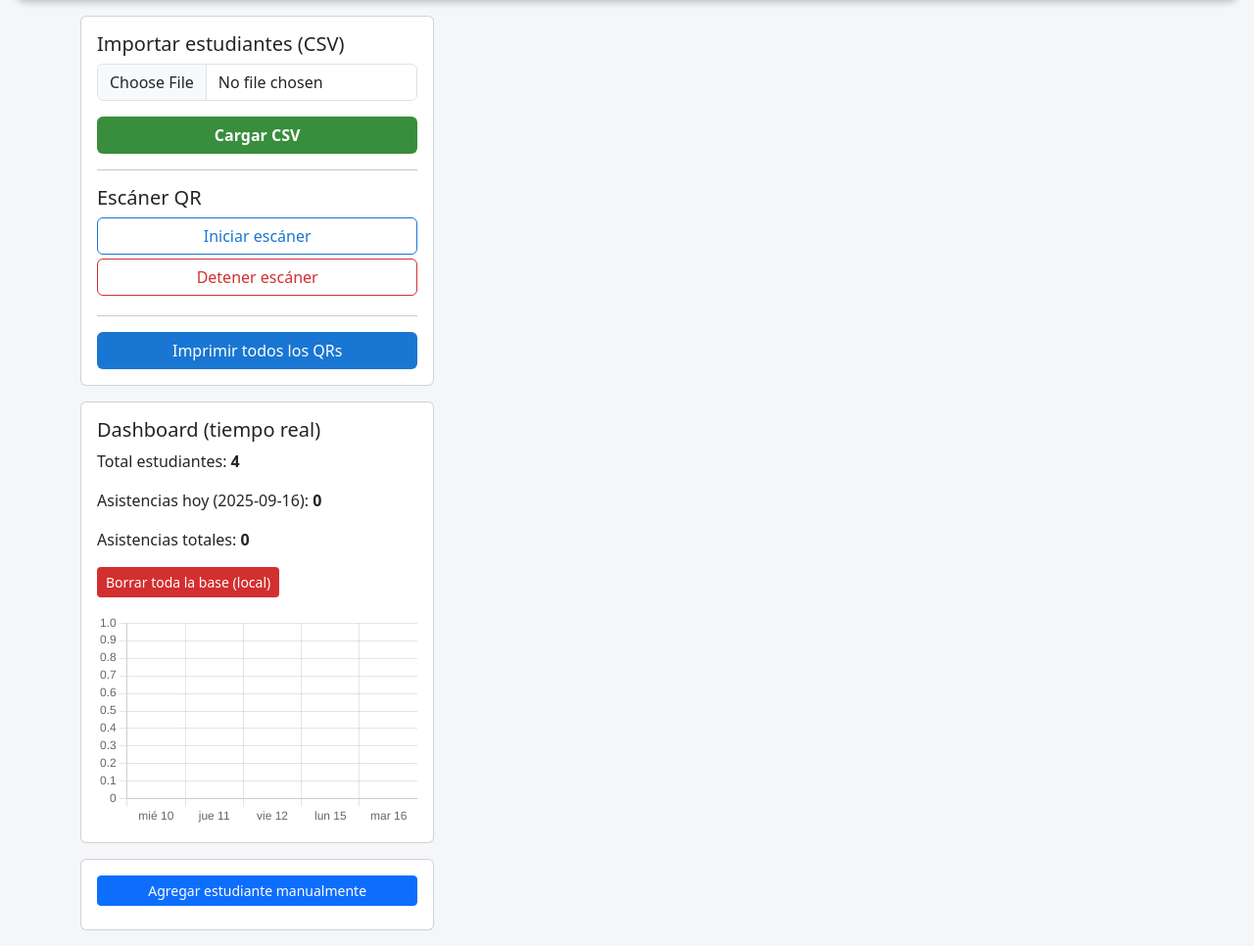
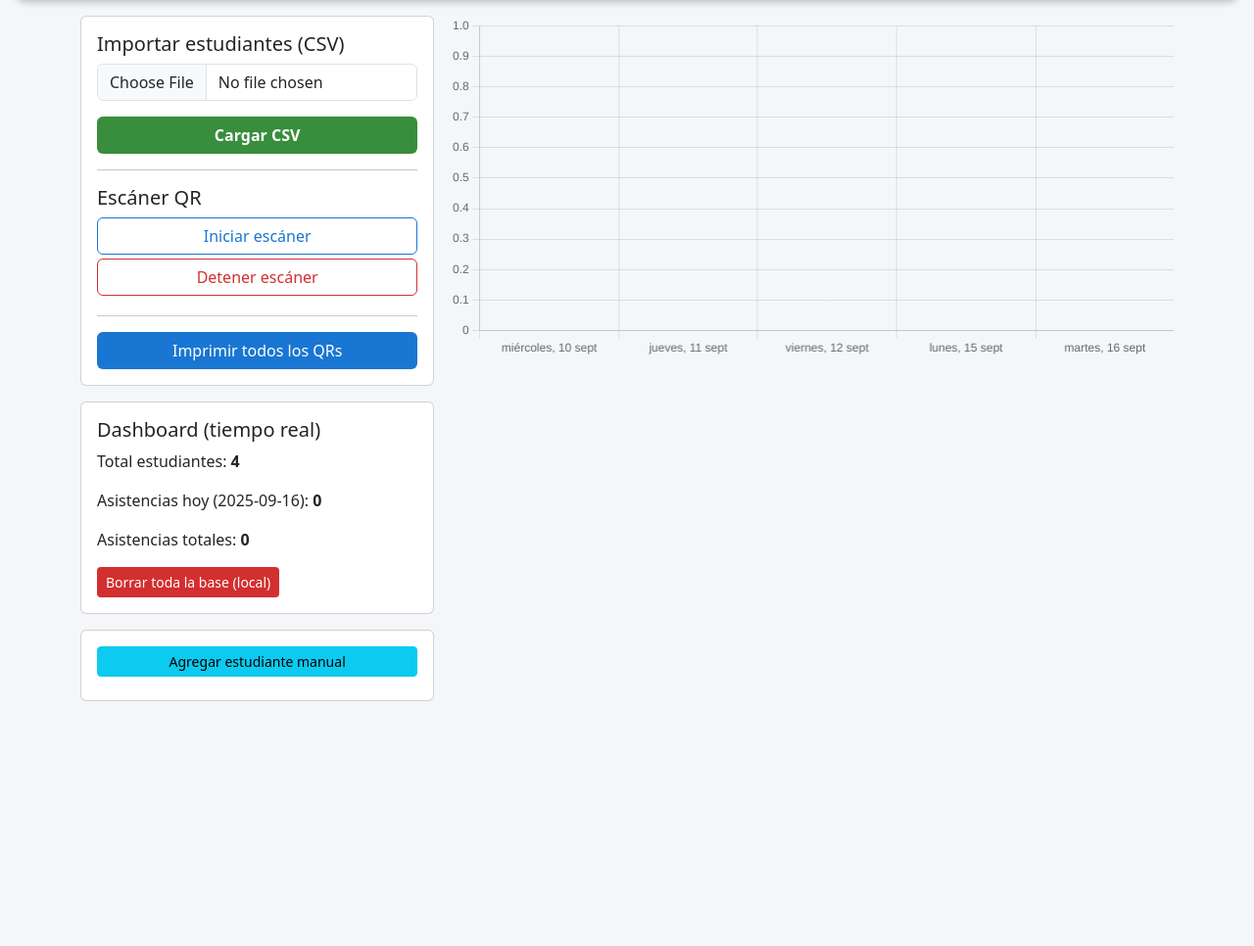
Before and after one commit to estudiantesbaldomero-coder/restauranteescolar, a plain HTML site: page index.html in a window 1280 px wide. Shown: the part 113-1079 px from the top of the page at 98% size. After the commit the page ends 845 px from the top, so only its background shows below. Drawn offline with nearby package versions, Linux system fonts and the light colour scheme.

Commit message:
Update index.html

```diff
--- a/index.html
+++ b/index.html
@@ -18,21 +18,33 @@
 
   <style>
     body { padding: 1rem; background:#f4f6f9; }
+
     header {
       display: flex; align-items: center; justify-content: center;
       background: linear-gradient(90deg, #d32f2f, #1976d2, #388e3c);
-      padding: 12px 20px; border-radius: 10px; margin-bottom: 1rem; color: white;
-      box-shadow: 0 3px 6px rgba(0,0,0,0.2);
+      padding: 12px 20px; border-radius: 10px; margin-bottom: 1rem;
+      color: white; box-shadow: 0 3px 6px rgba(0,0,0,0.2);
     }
     header img { height: 65px; margin-right: 15px; }
     header h2 { margin: 0; font-size: 1.4rem; }
     header h3 { margin: 0; font-size: 1rem; font-weight: normal; opacity: 0.9; }
+
     #video { width: 100%; aspect-ratio:1/1; object-fit: cover; border-radius:8px; }
+
     .flash { animation: flashAnim 0.4s; }
     @keyframes flashAnim { 0% { background-color: #ffff99; } 50% { background-color: #f4f6f9; } 100% { background-color: #f4f6f9; } }
-    @media print { body * { visibility: hidden; } #print-area, #print-area * { visibility: visible; } #print-area { position: absolute; left: 0; top: 0; width: 100%; display:flex; flex-wrap:wrap; padding:10px; box-sizing:border-box; } .label { width:32%; margin:1%; text-align:center; page-break-inside: avoid; display:flex; flex-direction:column; align-items:center; } .label-name { margin-top:5px; font-size:12px; text-align:center; } }
+
+    @media print {
+      body * { visibility: hidden; }
+      #print-area, #print-area * { visibility: visible; }
+      #print-area { position: absolute; left: 0; top: 0; width: 100%; display:flex; flex-wrap:wrap; padding:10px; box-sizing:border-box; }
+      .label { width:32%; margin:1%; text-align:center; page-break-inside: avoid; display:flex; flex-direction:column; align-items:center; }
+      .label-name { margin-top:5px; font-size:12px; text-align:center; }
+    }
+
     .label { border:2px dashed #1976d2; padding:6px; margin:6px; display:inline-flex; flex-direction:column; align-items:center; width:30%; border-radius:8px; background:white; }
     .label .label-name { margin-top:6px; font-size:13px; text-align:center; color:#d32f2f; font-weight:bold; }
+
     #importBtn { background-color:#388e3c; color:white; font-weight:bold; }
     #printAll { background-color:#1976d2; color:white; }
     #exportPDF { background-color:black; color:white; font-weight:bold; }
@@ -53,11 +65,8 @@
 
   <div class="container">
     <div class="row g-3">
-
-      <!-- LADO IZQUIERDO -->
       <div class="col-lg-4">
-
-        <!-- Carga CSV + Escáner + Filtros -->
+        <!-- CSV Import y Scanner -->
         <div class="card mb-3">
           <div class="card-body">
             <h5>Importar estudiantes (CSV)</h5>
@@ -70,6 +79,7 @@
               <button id="startScanner" class="btn w-100 mb-1">Iniciar escáner</button>
               <button id="stopScanner" class="btn w-100 mb-1">Detener escáner</button>
             </div>
+
             <div id="scanner-area" style="display:none;">
               <video id="video" autoplay playsinline></video>
               <canvas id="canvas" style="display:none;"></canvas>
@@ -83,6 +93,7 @@
               </div>
 
               <ul id="todayStudents" class="list-group list-group-flush mt-2"></ul>
+
               <button id="exportPDF" class="btn w-100 mt-2">Exportar PDF</button>
             </div>
             <hr/>
@@ -90,7 +101,7 @@
           </div>
         </div>
 
-        <!-- DASHBOARD -->
+        <!-- Dashboard -->
         <div class="card mb-3">
           <div class="card-body">
             <h5>Dashboard (tiempo real)</h5>
@@ -98,23 +109,20 @@
             <p>Asistencias hoy (<span id="todayDate"></span>): <strong id="attToday">0</strong></p>
             <p>Asistencias totales: <strong id="attTotal">0</strong></p>
             <button id="clearData" class="btn btn-sm">Borrar toda la base (local)</button>
-            <canvas id="attendanceChart" class="mt-3" height="200"></canvas>
           </div>
         </div>
 
-        <!-- BLOQUE AGREGAR ESTUDIANTE MANUAL -->
+        <!-- Manual Student -->
         <div class="card mt-3">
           <div class="card-body">
-            <button id="toggleManual" class="btn btn-sm btn-primary w-100 mb-2">
-              Agregar estudiante manualmente
-            </button>
+            <button id="toggleManual" class="btn btn-sm btn-info w-100 mb-2">Agregar estudiante manual</button>
             <div id="manualContainer" style="display:none;">
               <div class="mb-2">
-                <input id="manualName" type="text" class="form-control mb-1" placeholder="Nombre completo">
-                <input id="manualGrade" type="text" class="form-control mb-1" placeholder="Grado">
+                <input type="text" id="manualName" class="form-control mb-1" placeholder="Nombre completo">
+                <input type="text" id="manualGrade" class="form-control" placeholder="Grado">
+              </div>
               <button id="addStudentBtn" class="btn btn-success w-100 mb-2">Agregar estudiante</button>
-              </div>
-              <div id="manualQR" class="mb-2"></div>
+              <div id="manualQR" class="text-center mb-2" style="padding:10px;"></div>
               <button id="exportCSVBtn" class="btn btn-secondary w-100">Exportar CSV actualizado</button>
             </div>
           </div>
@@ -122,16 +130,16 @@
 
       </div>
 
-      <!-- LADO DERECHO -->
       <div class="col-lg-8">
+        <canvas id="attendanceChart" style="width:100%;max-height:350px;"></canvas>
         <div id="print-area" style="display:none;"></div>
       </div>
-
     </div>
   </div>
 
+  <!-- ================= SCRIPT ================= -->
   <script>
-  // ================== VARIABLES ==================
+    // ------------------ STORAGE ------------------
     const STORAGE_STUDENTS='rs_students_v1';
     const STORAGE_ATT='rs_attendance_v1';
     function readStudents(){ return JSON.parse(localStorage.getItem(STORAGE_STUDENTS)||'[]'); }
@@ -147,12 +155,11 @@
     document.getElementById('todayDate').textContent=todayKey();
     const gradeFilter=document.getElementById('gradeFilter');
 
-  // ================== CSV IMPORT ==================
+    // ---------------- CSV IMPORT ----------------
     document.getElementById('importBtn').addEventListener('click',()=>{
       const f=document.getElementById('csvFile').files[0];
       if(!f){ alert('Seleccione CSV'); return; }
-    Papa.parse(f,{ header:true, skipEmptyLines:true,
-      complete(results){
+      Papa.parse(f,{header:true, skipEmptyLines:true, complete(results){
         const arr=readStudents(); let added=0;
         for(const r of results.data){
           const name=(r.name||'').trim();
@@ -163,12 +170,11 @@
         }
         writeStudents(arr);
         alert(`Importación finalizada: ${added} estudiantes añadidos.`);
-        renderDashboard(); updateGradeFilter();
-      }
-    });
+        renderDashboard(); updateGradeFilter(); renderTodayList(); renderAttendanceChart();
+      }});
     });
 
-  // ================== ASISTENCIAS ==================
+    // ---------------- ATTENDANCE ----------------
     function registerAttendanceQR(name, grade){
       const students=readStudents();
       const student=students.find(s=>s.name===name&&s.grade===grade);
@@ -194,39 +200,30 @@
       const students=readStudents();
       const unique=[...new Set(students.map(s=>s.grade))].sort();
       gradeFilter.innerHTML='<option value="all">Todos los grados</option>';
-    unique.forEach(g=>{
-      const opt=document.createElement('option');
-      opt.value=g; opt.textContent=g;
-      gradeFilter.appendChild(opt);
-    });
+      unique.forEach(g=>{ const opt=document.createElement('option'); opt.value=g; opt.textContent=g; gradeFilter.appendChild(opt); });
     }
 
     function renderTodayList(){
-    const att=readAttendance();
-    const today=todayKey();
-    const ul=document.getElementById('todayStudents');
-    ul.innerHTML=''; if(att[today]){
+      const att=readAttendance(); const today=todayKey();
+      const ul=document.getElementById('todayStudents'); ul.innerHTML='';
+      if(att[today]){
         const students=readStudents(); let index=1;
         Object.keys(att[today]).forEach(id=>{
           const s=students.find(st=>st.id===id);
-        if(s&&(gradeFilter.value==="all" || gradeFilter.value===s.grade)){
-          const li=document.createElement('li');
-          li.className='list-group-item flash';
-          li.textContent=`${index}. ${s.name} - ${s.grade}`;
-          ul.appendChild(li); index++;
+          if(s&&(gradeFilter.value==="all"||gradeFilter.value===s.grade)){
+            const li=document.createElement('li'); li.className='list-group-item flash';
+            li.textContent=`${index}. ${s.name} - ${s.grade}`; ul.appendChild(li); index++;
             setTimeout(()=>li.classList.remove('flash'),400);
           }
         });
       }
     }
-
     gradeFilter.addEventListener('change',renderTodayList);
 
-  // ================== ESCÁNER ==================
+    // ---------------- SCANNER ----------------
     let videoStream=null, scanning=false;
     const video=document.getElementById('video');
-  const canvas=document.getElementById('canvas');
-  const ctx=canvas.getContext('2d');
+    const canvas=document.getElementById('canvas'); const ctx=canvas.getContext('2d');
     const scanStatus=document.getElementById('scanStatus');
 
     document.getElementById('startScanner').addEventListener('click',startScanner);
@@ -239,8 +236,7 @@
         try{ stream=await navigator.mediaDevices.getUserMedia({video:{facingMode:{exact:"environment"}}}); }
         catch(e){ stream=await navigator.mediaDevices.getUserMedia({video:true}); }
         video.srcObject=stream; videoStream=stream; scanning=true;
-      document.getElementById('scanner-area').style.display='block';
-      scanLoop();
+        document.getElementById('scanner-area').style.display='block'; scanLoop();
       }catch(err){ alert('No se pudo acceder a la cámara: '+err.message); }
     }
     function stopScanner(){
@@ -276,7 +272,7 @@
     }
     function speak(t){ const u=new SpeechSynthesisUtterance(t); window.speechSynthesis.speak(u); }
 
-  // ================== PRINT LABELS ==================
+    // ---------------- PRINT ALL QRs ----------------
     function buildPrintLabels(){
       const container=document.getElementById('print-area'); container.innerHTML=''; container.style.display='block';
       const students=readStudents();
@@ -288,20 +284,23 @@
         const payload=JSON.stringify({name:s.name,grade:s.grade});
         new QRCode(holder,{text:payload,width:140,height:140});
       }
-    setTimeout(()=>{ window.print(); container.style.display='none'; },500);
     }
-  document.getElementById('printAll').addEventListener('click',buildPrintLabels);
+    document.getElementById('printAll').addEventListener('click',()=>{
+      buildPrintLabels();
+      setTimeout(()=>{ window.print(); document.getElementById('print-area').style.display='none'; },500);
+    });
 
-  // ================== EXPORT PDF ==================
+    // ---------------- EXPORT PDF ----------------
     document.getElementById('exportPDF').addEventListener('click',()=>{
       const att=readAttendance(); const today=todayKey();
       if(!att[today]){ alert('No hay registros hoy'); return; }
       const students=readStudents(); const { jsPDF }=window.jspdf; const doc=new jsPDF();
       doc.setFontSize(14); doc.text(`Estudiantes registrados - ${today}`,14,20);
-    const tableCol=["N°","Nombre","Grado","Fecha"]; const tableRows=[]; let index=1;
+      const tableCol=["N°","Nombre","Grado","Fecha"];
+      const tableRows=[]; let index=1;
       Object.keys(att[today]).forEach(id=>{
         const s=students.find(st=>st.id===id);
-      if(s&&(gradeFilter.value==="all" || gradeFilter.value===s.grade)){
+        if(s&&(gradeFilter.value==="all"||gradeFilter.value===s.grade)){
           const dateReg=new Date(att[today][id]).toLocaleDateString('es-ES',{day:'2-digit',month:'long',year:'numeric'});
           tableRows.push([index++,s.name,s.grade,dateReg]);
         }
@@ -310,7 +309,7 @@
       doc.save(`Estudiantes_${today}.pdf`);
     });
 
-  // ================== CLEAR DATA ==================
+    // ---------------- CLEAR DATA ----------------
     document.getElementById('clearData').addEventListener('click',()=>{
       if(confirm('Borrar estudiantes y asistencias?')){
         localStorage.removeItem(STORAGE_STUDENTS);
@@ -319,57 +318,63 @@
       }
     });
 
-  // ================== MANUAL STUDENT ==================
+    // ---------------- MANUAL STUDENT ----------------
     document.getElementById('toggleManual').addEventListener('click',()=>{
       const cont=document.getElementById('manualContainer');
       cont.style.display=(cont.style.display==='none')?'block':'none';
     });
+
     document.getElementById('addStudentBtn').addEventListener('click',()=>{
       const name=document.getElementById('manualName').value.trim();
       const grade=document.getElementById('manualGrade').value.trim();
       if(!name||!grade){ alert('Ingrese nombre y grado'); return; }
+
       const arr=readStudents(); const id=uid();
-    arr.push({id,name,grade,createdAt:new Date().toISOString()}); writeStudents(arr);
+      arr.push({id,name,grade,createdAt:new Date().toISOString()});
+      writeStudents(arr);
+
       alert('Estudiante agregado!');
-    updateGradeFilter(); renderDashboard(); renderTodayList();
+      updateGradeFilter(); renderDashboard(); renderTodayList(); renderAttendanceChart();
 
-    // Generar QR
-    const container=document.getElementById('manualQR'); container.innerHTML='';
+      const container=document.getElementById('manualQR'); container.style.display='block'; container.innerHTML='';
       const qrDiv=document.createElement('div'); container.appendChild(qrDiv);
       const payload=JSON.stringify({name,grade});
-    new QRCode(qrDiv,{text:payload,width:140,height:140});
+      setTimeout(()=>{ new QRCode(qrDiv,{text:payload,width:140,height:140}); },100);
     });
 
-  // Export CSV actualizado
     document.getElementById('exportCSVBtn').addEventListener('click',()=>{
       const arr=readStudents();
       const csv=Papa.unparse(arr.map(s=>({name:s.name,grade:s.grade,createdAt:s.createdAt})));
       const blob=new Blob([csv],{type:'text/csv'});
       const url=URL.createObjectURL(blob);
-    const a=document.createElement('a'); a.href=url; a.download='estudiantes_actualizado.csv'; a.click(); URL.revokeObjectURL(url);
+      const a=document.createElement('a'); a.href=url; a.download='estudiantes_actualizado.csv'; a.click();
+      URL.revokeObjectURL(url);
     });
 
-  // ================== CHART ==================
-  const ctxChart=document.getElementById('attendanceChart').getContext('2d');
-  let chart=null;
+    // ---------------- ATTENDANCE CHART ----------------
+    let attendanceChart=null;
     function renderAttendanceChart(){
       const att=readAttendance(); const students=readStudents();
-    // últimos 5 días hábiles (lunes a viernes)
-    let dates=[]; let today=new Date(); let count=0;
-    while(dates.length<5){ if(today.getDay()!==0&&today.getDay()!==6){ dates.unshift(new Date(today)); } today.setDate(today.getDate()-1); count++; if(count>14) break; }
-    const labels=dates.map(d=>d.toLocaleDateString('es-ES',{weekday:'short',day:'2-digit'}));
-    const data=dates.map(d=>{
+      const days=[]; const counts=[];
+      const now=new Date();
+      let added=0, i=0;
+      while(added<5 && i<10){
+        const d=new Date(); d.setDate(now.getDate()-i); i++;
+        const wd=d.getDay();
+        if(wd===0||wd===6) continue;
         const key=d.toISOString().slice(0,10);
-      return att[key]?Object.keys(att[key]).length:0;
-    });
-    if(chart) chart.destroy();
-    chart=new Chart(ctxChart,{type:'bar',data:{labels, datasets:[{label:'Asistencias',data, backgroundColor:'#1976d2'}]},options:{responsive:true,plugins:{legend:{display:false}}}});
+        days.unshift(d.toLocaleDateString('es-ES',{weekday:'long',day:'2-digit',month:'short'}));
+        const count=att[key]?Object.keys(att[key]).length:0;
+        counts.unshift(count);
+        added++;
       }
+      const ctx=document.getElementById('attendanceChart').getContext('2d');
+      if(attendanceChart) attendanceChart.destroy();
+      attendanceChart=new Chart(ctx,{type:'bar',data:{labels:days,datasets:[{label:'Asistencias',data:counts,backgroundColor:'#1976d2'}]},options:{responsive:true,plugins:{legend:{display:false}}}});
+    }
+    renderAttendanceChart();
 
-  // ================== INIT ==================
-  renderDashboard(); renderTodayList(); updateGradeFilter(); renderAttendanceChart();
-
-  // ================== DEMO ==================
+    // ---------------- DEMO ----------------
     if(readStudents().length===0){
       const sample=[
         {id:uid(),name:'Carlos Pérez',grade:'10-1',createdAt:new Date().toISOString()},
@@ -378,9 +383,9 @@
         {id:uid(),name:'Ana Morales',grade:'10-2',createdAt:new Date().toISOString()}
       ];
       writeStudents(sample); updateGradeFilter();
-    renderDashboard(); renderTodayList(); renderAttendanceChart();
     }
+
+    renderDashboard(); renderTodayList(); updateGradeFilter();
   </script>
-
 </body>
 </html>
```
Lines whose indentation alone changed are shown as unchanged.
